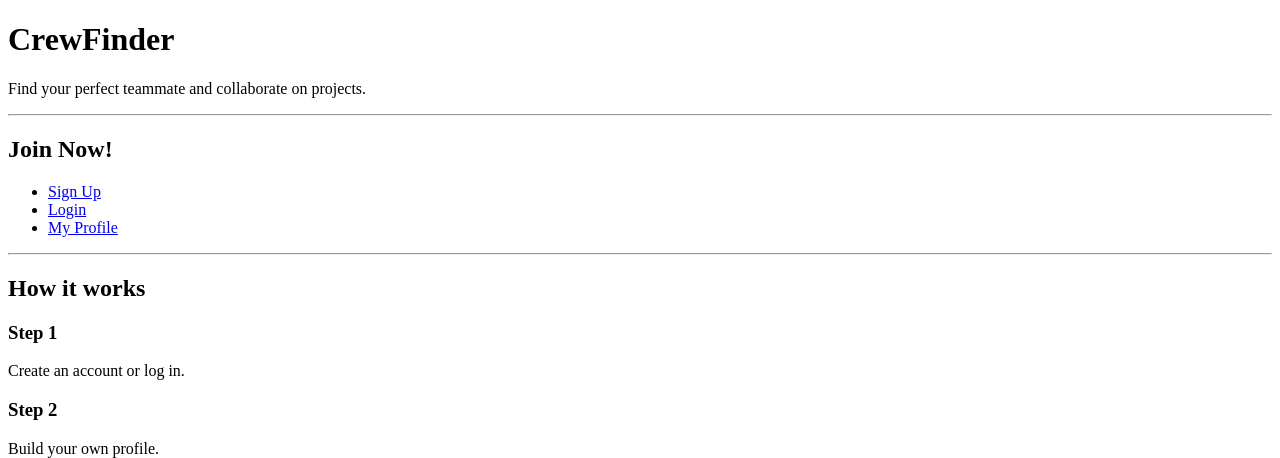
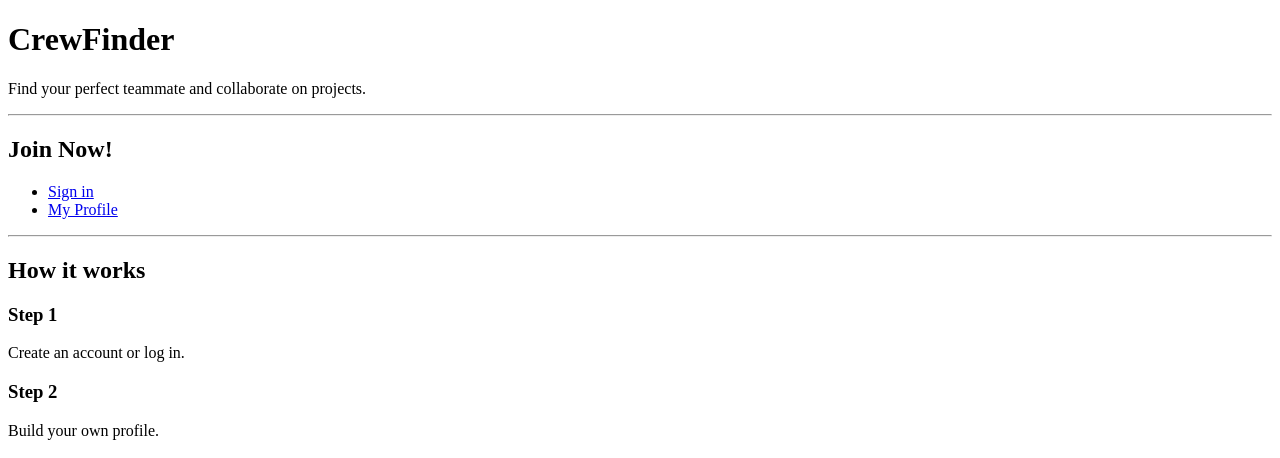
Before and after one commit to divvyeash/Crew-Finder, a Python web app: template templates/index.html in a window 1280 px wide. Shown: the top 458 px of the page. Run offline with Jinja, Linux system fonts and the light colour scheme; the template is opened without the code that fills it, so the values that code supplies are empty.

Commit message:
changed the footer

```diff
--- a/templates/index.html
+++ b/templates/index.html
@@ -7,9 +7,7 @@
 
     <title>Crew Finder</title>
 </head>
-
 <body>
-
     <header>
         <h1>CrewFinder</h1>
         <p>Find your perfect teammate and collaborate on projects.</p>
@@ -21,8 +19,7 @@
     <nav>
         <h2>Join Now!</h2>
         <ul>
-          <li><a href="register.html">Sign Up</a></li>
-          <li><a href="login.html">Login</a></li>
+          <li><a href="login.html">Sign in</a></li>
           <li><a href="profile.html">My Profile</a></li>
         </ul>
     </nav>
@@ -83,7 +80,7 @@
 
 
     <footer>
-        <p>&copy; 2026 Crew Finder. All rights reserved.</p>
+        <p>& copy; 2026 Crew Finder. All rights reserved.</p>
     </footer>
 
 </body>
```
Also changed, not shown: templates/login.html (line endings or trailing spaces).
